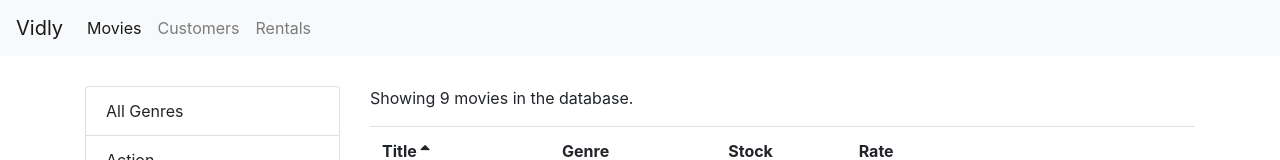
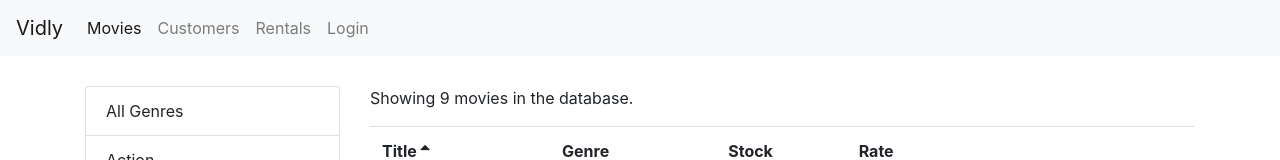
Before and after one commit to kevinsbstn4/vidly--router, a React (Create React App) app: page /movies in a window 1280 px wide. Shown: the top 160 px of the page. Built offline with nearby package versions, Linux system fonts and the light colour scheme.

Commit message:
Building a Bootstrap Form

```diff
--- a/src/App.js
+++ b/src/App.js
@@ -1,7 +1,7 @@
 import React, { Component } from "react";
 import { Route, Redirect, Switch } from "react-router-dom";
 import Movies from "./components/movies";
-import MovieForm from "./components/movieForm";
+import LoginForm from "./components/loginForm";
 import "./App.css";
 import Customers from "./components/customers";
 import Rentals from "./components/rentals";
@@ -15,7 +15,7 @@
         <NavBar />
         <main className="container">
           <Switch>
-            <Route path="/movies/:id" component={MovieForm} />
+            <Route path="/login" component={LoginForm} />
             <Route path="/movies" component={Movies} />
             <Route path="/customers" component={Customers} />
             <Route path="/rentals" component={Rentals} />
--- /dev/null
+++ b/src/components/loginForm.jsx
@@ -0,0 +1,24 @@
+import React, { Component } from "react";
+
+class LoginForm extends Component {
+  render() {
+    return (
+      <div>
+        <h1>Login</h1>
+        <form action="">
+          <div className="form-group">
+            <label htmlFor="username">Username</label>
+            <input id="username" type="text" className="form-control" />
+          </div>
+          <div className="form-group">
+            <label htmlFor="password">Password</label>
+            <input id="password" type="text" className="form-control" />
+          </div>
+          <button className="btn btn-primary">Login</button>
+        </form>
+      </div>
+    );
+  }
+}
+
+export default LoginForm;
--- a/src/components/navBar.jsx
+++ b/src/components/navBar.jsx
@@ -29,6 +29,9 @@
           <NavLink className="nav-item nav-link" to="/rentals">
             Rentals
           </NavLink>
+          <NavLink className="nav-item nav-link" to="/login">
+            Login
+          </NavLink>
         </div>
       </div>
     </nav>
```
